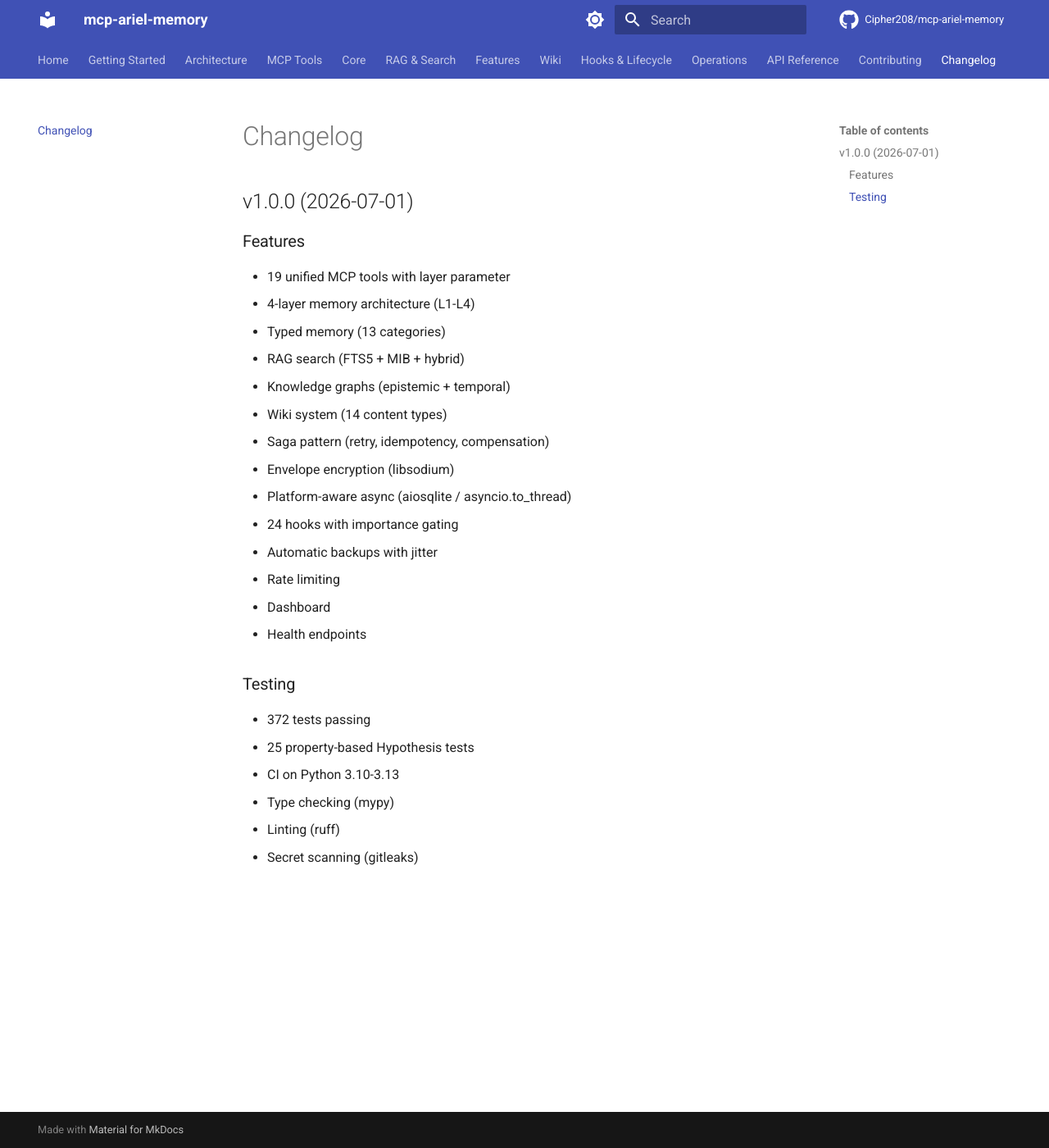
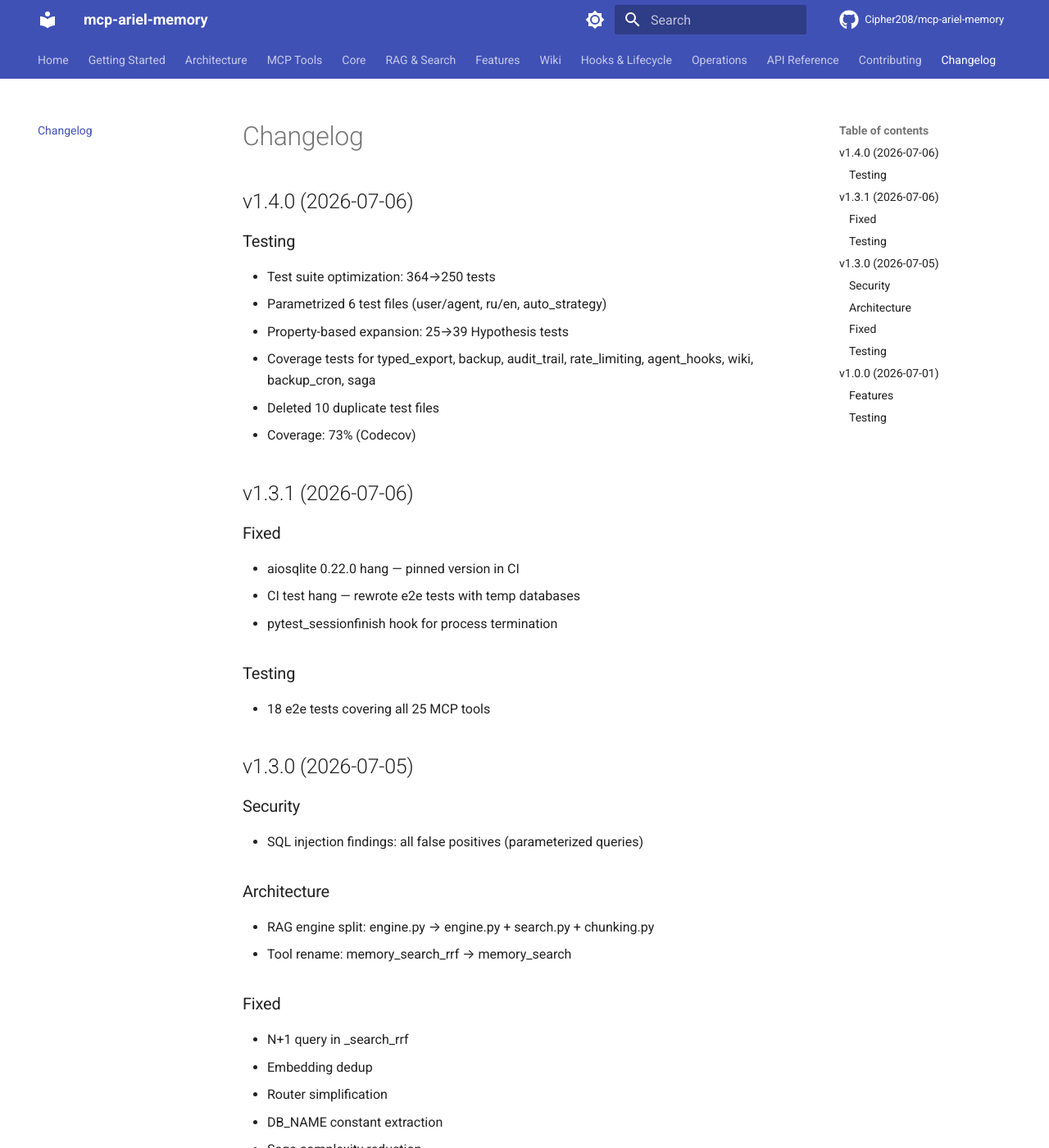
Before and after one commit to Cipher208/mcp-ariel-memory, an MkDocs documentation site: the page built from docs/changelog.md, in a window 1280 px wide and 1400 px high. Shown: the whole window at 82% size. Built offline with MkDocs 1.6.1 and Material for MkDocs 9.7.7, drawn with Linux system fonts in a browser that asks for light colours; comment, search, counter and statistics services are not loaded; some of the changed text lies outside the part shown.

Commit message:
docs: update CHANGELOG, README, docs for test optimization (v1.4.0)

```diff
--- a/docs/changelog.md
+++ b/docs/changelog.md
@@ -1,4 +1,43 @@
 # Changelog
+
+## v1.4.0 (2026-07-06)
+
+### Testing
+- Test suite optimization: 364→250 tests
+- Parametrized 6 test files (user/agent, ru/en, auto_strategy)
+- Property-based expansion: 25→39 Hypothesis tests
+- Coverage tests for typed_export, backup, audit_trail, rate_limiting, agent_hooks, wiki, backup_cron, saga
+- Deleted 10 duplicate test files
+- Coverage: 73% (Codecov)
+
+## v1.3.1 (2026-07-06)
+
+### Fixed
+- aiosqlite 0.22.0 hang — pinned version in CI
+- CI test hang — rewrote e2e tests with temp databases
+- pytest_sessionfinish hook for process termination
+
+### Testing
+- 18 e2e tests covering all 25 MCP tools
+
+## v1.3.0 (2026-07-05)
+
+### Security
+- SQL injection findings: all false positives (parameterized queries)
+
+### Architecture
+- RAG engine split: engine.py → engine.py + search.py + chunking.py
+- Tool rename: memory_search_rrf → memory_search
+
+### Fixed
+- N+1 query in _search_rrf
+- Embedding dedup
+- Router simplification
+- DB_NAME constant extraction
+- Saga complexity reduction
+
+### Testing
+- 499 tests, coverage 77%
 
 ## v1.0.0 (2026-07-01)
 
```
Also changed, not shown: CHANGELOG.md (+11 -0 lines), README.md (+3 -3 lines), docs/12-testing.md (+8 -2 lines).
